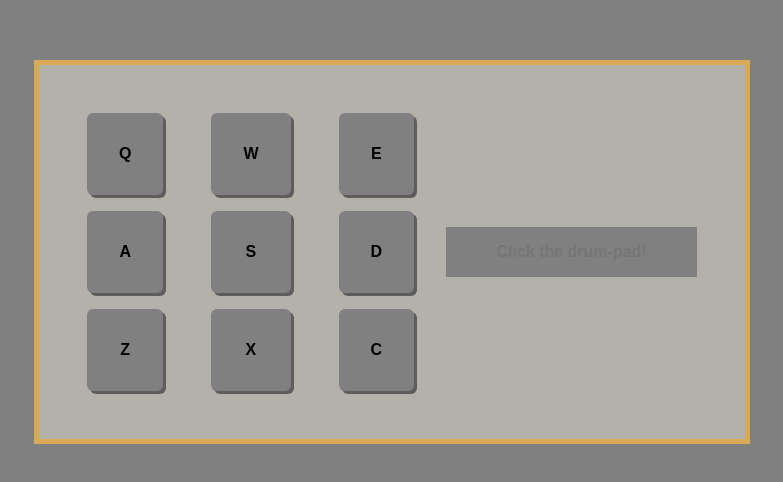
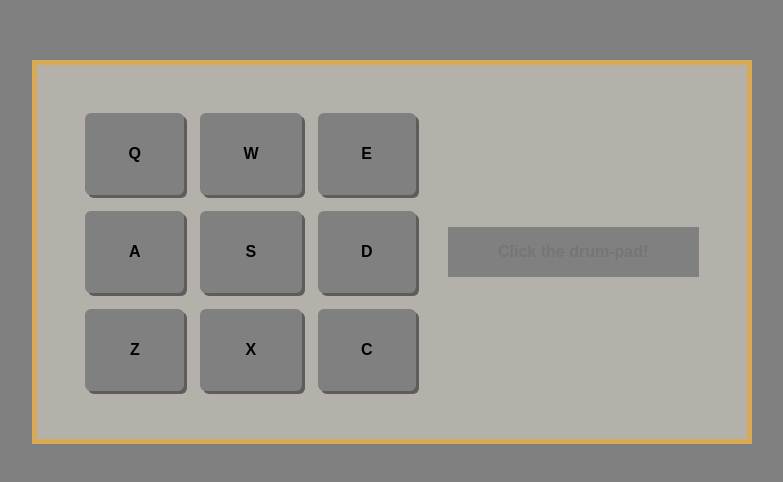
Before and after one commit to asmitagaire00/drum-machine, a React app: page / in a window 1280 px wide. Shown: the part 148-630 px from the top of the page, without its empty margins (248-1031 px from the left). Built offline with nearby package versions, Linux system fonts and the light colour scheme.

Commit message:
change drum-pad button padding

```diff
--- a/src/components/Drum/Drum.css
+++ b/src/components/Drum/Drum.css
@@ -7,6 +7,7 @@
 }
 
 .drum-pad {
+  margin-right: 2rem;
   display: grid;
   grid-template-columns: auto auto auto;
   column-gap: 1rem;
@@ -14,16 +15,18 @@
 }
 
 button {
-  padding: 2rem;
+  padding-left: 2.7rem;
+  padding-right: 2.7rem;
+  padding-top: 2rem;
+  padding-bottom: 2rem;
   cursor: pointer;
-  font-weight: 600;
+  font-weight: 700;
   font-size: medium;
   box-shadow: 3px 3px rgb(95, 92, 92);
   border-radius: 6px;
   background-color: gray;
   border: none;
   outline: none;
-  margin-right: 2rem;
 }
 
 .clip--active:active {
```
